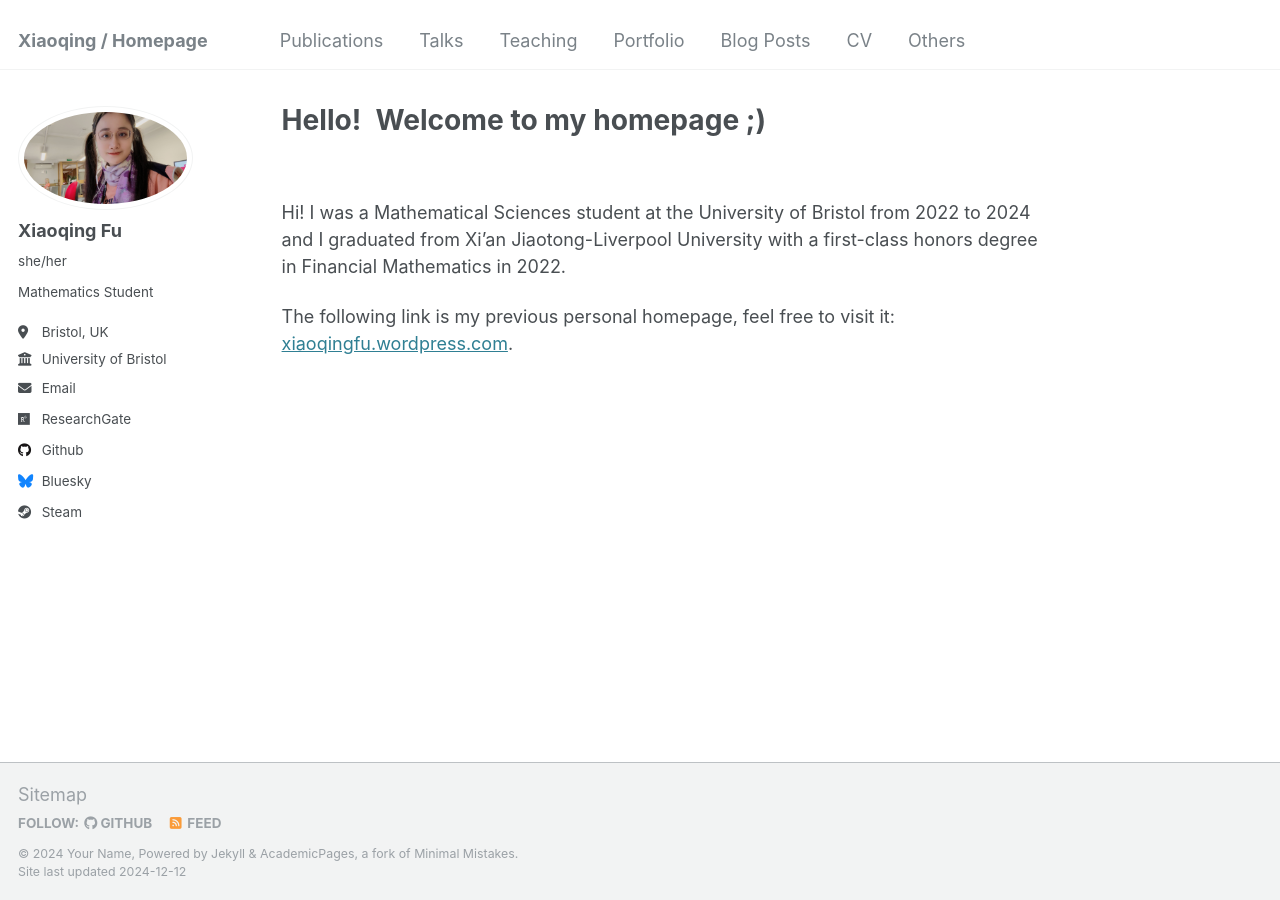
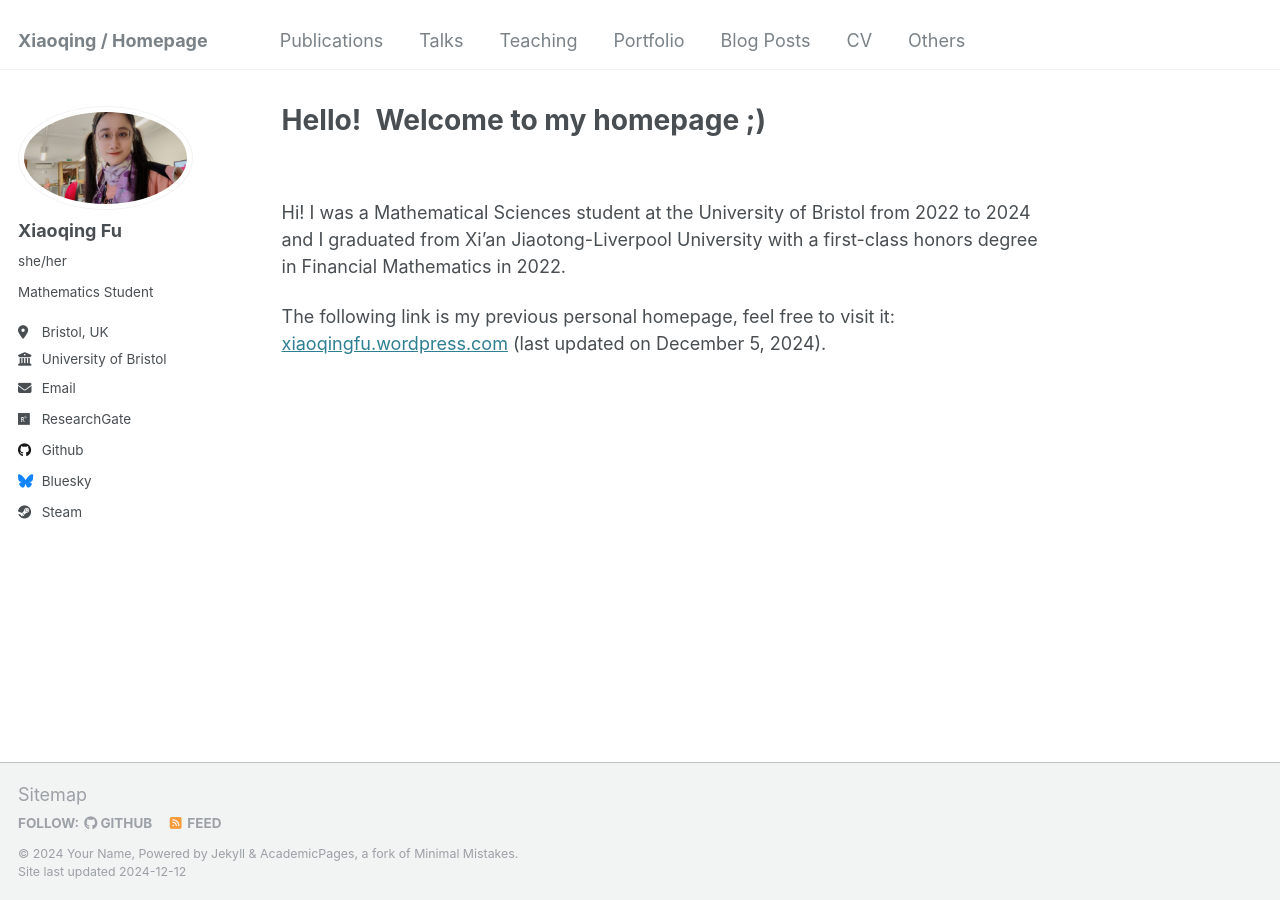
Before and after one commit to XiaoqingFu/xiaoqing_fu.github.io, a Jekyll site: the page built from _pages/about.md, in a window 1280 px wide. Built offline with Jekyll 4.4.1, drawn with Linux system fonts in a browser that asks for light colours.

Commit message:
Update about.md

```diff
--- a/_pages/about.md
+++ b/_pages/about.md
@@ -11,4 +11,4 @@ redirect_from:
 
 Hi! I was a Mathematical Sciences student at the University of Bristol from 2022 to 2024 and I graduated from Xi'an Jiaotong-Liverpool University with a first-class honors degree in Financial Mathematics in 2022.
 
-The following link is my previous personal homepage, feel free to visit it: [xiaoqingfu.wordpress.com](https://xiaoqingfu.wordpress.com/).
+The following link is my previous personal homepage, feel free to visit it: [xiaoqingfu.wordpress.com](https://xiaoqingfu.wordpress.com/) (last updated on December 5, 2024).
```
